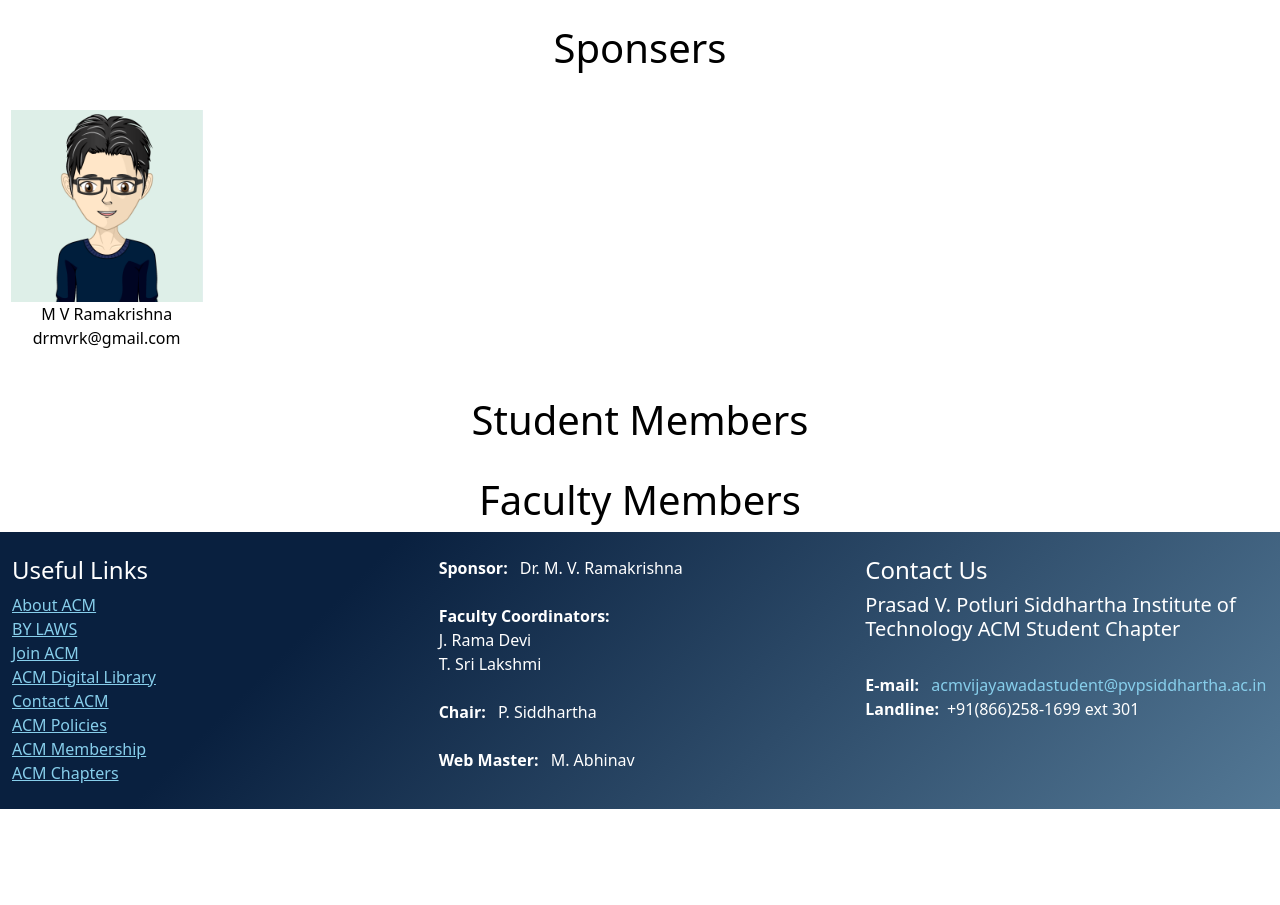
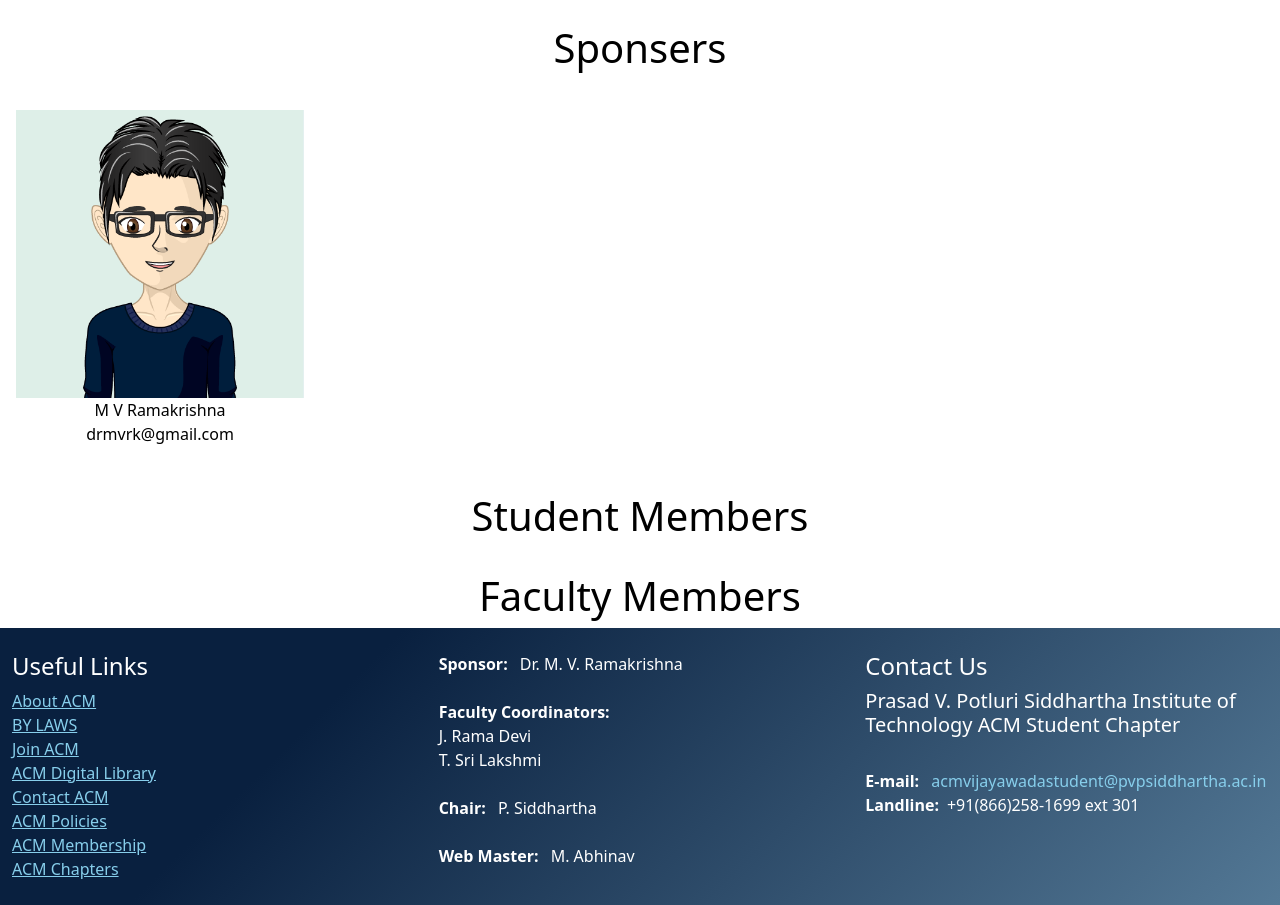
Before and after one commit to abhi4mu/ACM, a Flask app: page /members in a window 1280 px wide. Shown: the part 76-981 px from the top of the page. Before the commit the page ends 885 px from the top, so only its background shows below. Run offline with Flask 2, Linux system fonts and the light colour scheme; data that the repository does not hold is empty; some libraries are stand-ins or nearby versions.

Commit message:
members images increased

```diff
--- a/templates/members.html
+++ b/templates/members.html
@@ -4,7 +4,7 @@
     <!-- sponser -->
     <br>
     <h1 class="member_head">Sponsers</h1>
-    <div class="col-lg-2 col-md-6">
+    <div class="col-lg-3 col-md-6">
         <div class="members_card_body">
             <div class="member_card">
                 <div class="member_card_img_top" style="background-image: url({{url_for('static', filename='images/members/faculty/M.webp')}});"></div>
@@ -21,9 +21,9 @@
     <div class="container-fluid">
         <div class="row">
             {% for student in students %}
-            <div class="col-lg-2 col-md-6">
+            <div class="col-lg-3 col-md-6">
                 <div class="member_card">
-                    <p class="member_card_text"><b> {{student['TITLE']}} </b></p>
+                    <h5 class="member_card_text"><b> {{student['TITLE']}} </b></h5>
                     {% if student['IMAGE_AVAILABLE']==0 %} <!-- if image is empty -->
                     <div class="member_card_img_top" style="background-image: url({{url_for('static', filename='images/members/students/{}.webp'.format(student['GENDER']))}});"></div>
                     {% else %}
@@ -47,7 +47,7 @@
     <div class="container-fluid">
         <div class="row">
             {% for teacher in faculty %}
-            <div class="col-lg-2 col-md-6">
+            <div class="col-lg-3 col-md-6">
                 <div class="member_card">
                     {% if teacher['IMAGE_AVAILABLE']==0 %} <!-- if image is empty -->
                     <div class="member_card_img_top" style="background-image: url({{url_for('static', filename='images/members/faculty/{}.webp'.format(teacher['GENDER']))}});"></div>
```
